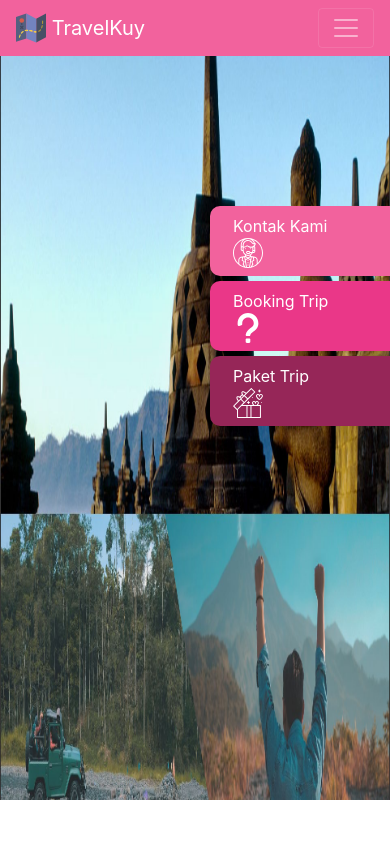
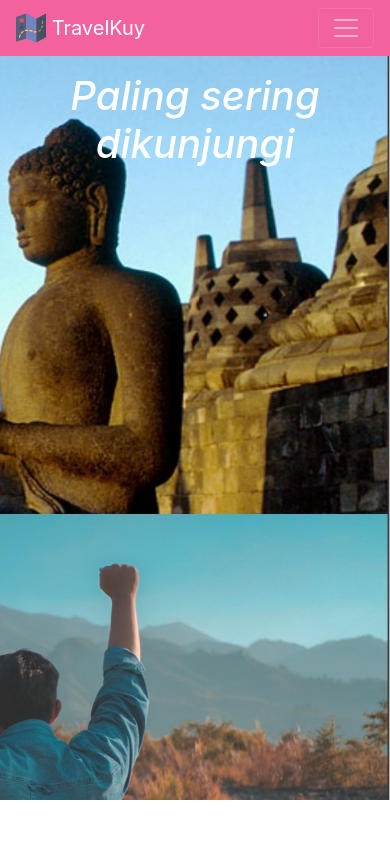
Before and after one commit to AnangM/SIWisata, a PHP site: page / in a window 390 px wide. Run offline with PHP 8.4, Linux system fonts and the light colour scheme; some libraries are stand-ins or nearby versions.

Commit message:
fixing mobile style

```diff
--- a/css/main.css
+++ b/css/main.css
@@ -7,7 +7,7 @@
     background-repeat: no-repeat;
     background-size: 100% 100%;
     height: 800px;
-    background-attachment: fixed
+    background-attachment: fixed;
 }
 
 .main-secondary-bg {
@@ -21,9 +21,9 @@
 .main-right-nav {
     max-width: 150px;
     top: 150px;
-    position: relative;
+    right: 16px;
+    position: fixed;
     z-index: 99;
-    margin-right: 0;
     margin-left: auto;
 }
 
@@ -36,3 +36,15 @@
 .main-right-content img {
     height: 30px;
 }
+
+@media (max-width:768px) {
+    .main-right-nav {
+        position: relative;
+        display: none;
+    }
+    .main-bg-image {
+        background-size: auto 100%;
+        overflow: hidden;
+        background-position: right;
+    }
+}
--- a/index.php
+++ b/index.php
@@ -1,7 +1,7 @@
 <?php require('header.php'); ?>
 <div class="full-height main-bg-image">
   <!-- Navbar     -->
-  <nav class="navbar navbar-expand-md navbar-dark  main-bg">
+  <nav class="navbar sticky-top navbar-expand-md navbar-dark  main-bg" style="margin-bottom:1em;">
 
     <a class="navbar-brand" href="./">
       <img height="30px" class="d-inline-block align-top" src="./images/icon/map.svg" alt="">
@@ -27,7 +27,6 @@
       </ul>
     </div>
   </nav>
-  <div class="container-fluid">
   <!-- Side Nav -->
   <div class="main-right-nav text-white">
     <!-- Customer Service -->
@@ -60,6 +59,19 @@
     </div>
     <!-- main right nav -->
   </div>
+
+  <div class="container-fluid">
+
+    <div class="text-center text-white">
+      <h1><i>Paling sering dikunjungi</i></h1>
+      <!-- text center -->
+    </div>
+    <div class="row">
+      <div class="col-md"></div>
+      <div class="col-md"></div>
+      <div class="col-md"></div>
+    </div>
+
     <!-- container-fluid -->
   </div>
   <!-- full height -->
```
Lines whose indentation alone changed are shown as unchanged.
